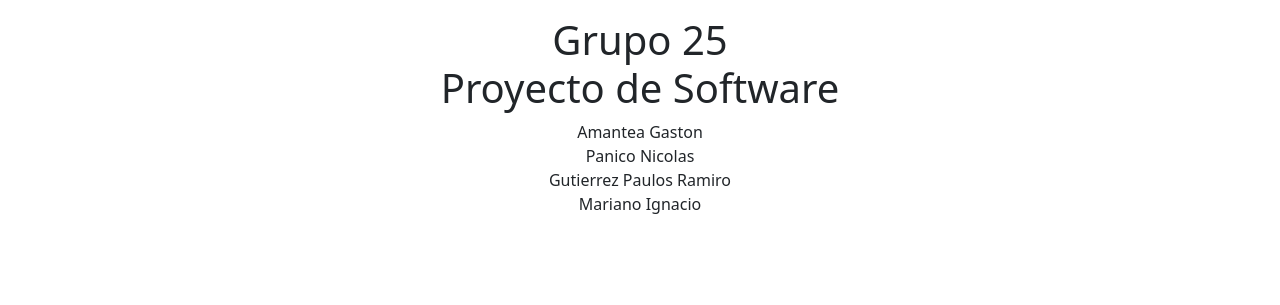
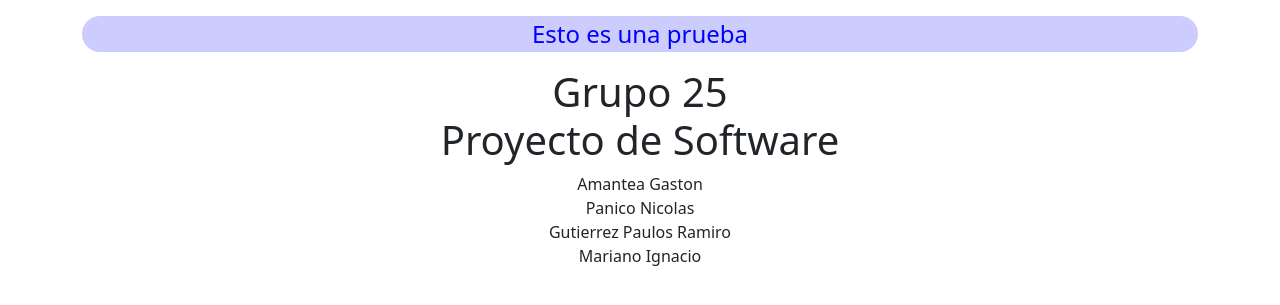
Before and after one commit to pnco200/proyecto-de-software, a Flask app: page / in a window 1280 px wide. Shown: the part 64-369 px from the top of the page. Run offline with Flask 3, Linux system fonts and the light colour scheme.

Commit message:
Añadida la snackbar (flashes)

```diff
--- a/admin/src/web/__init__.py
+++ b/admin/src/web/__init__.py
@@ -1,4 +1,4 @@
-from flask import Flask, render_template
+from flask import Flask, render_template, flash
 from src.web import error
 from src.core import database
 from src.web.config import config
@@ -18,6 +18,7 @@ def create_app(env="development", static_folder="../../static"):
 
     @app.get("/")
     def home():
+        flash("Esto es una prueba", 'info')
         return render_template("home.html", user={"is_authenticated":False}) #Hay que mandarle si el usuario esta logeado o no
 
     @app.get("/sendmailtest")
--- a/admin/src/web/templates/layout_navbar.html
+++ b/admin/src/web/templates/layout_navbar.html
@@ -1,13 +1,15 @@
 <!DOCTYPE html>
 <html lang="en">
 <head>
+    {% block head %}
     <meta charset="UTF-8">
     <meta name="viewport" content="width=device-width, initial-scale=1.0">
-	<link rel="stylesheet" href="../../../static/styles/navbar.css">
+	<link rel="stylesheet" href="{{url_for('static', filename='styles/navbar.css')}}">
     <!-- Bootstrap 5 CSS -->
     <link href="https://cdn.jsdelivr.net/npm/bootstrap@5.3.2/dist/css/bootstrap.min.css" rel="stylesheet"
           integrity="sha384-T3c6CoIi6uLrA9TneNEoa7RxnatzjcDSCmG1MXxSR1GAsXEV/Dwwykc2MPK8M2HN" crossorigin="anonymous">
-    <title>CIDEPINT</title>
+    <title>{% block title%}{% endblock %}</title>
+    {% endblock %}
 </head>
 <body>
 <!-- Navbar -->
@@ -56,8 +58,19 @@
     </div>
 </nav>
 
-<div class="container mt-3">
-    {% block content %}{% endblock %}
+<div id="main" class="container mt-3">
+    <!-- Snackbar -->
+    {% with messages = get_flashed_messages(with_categories=true)%}
+        {% if messages %}
+            {% for category, message in messages %}
+                <p class="flash {{category}}"> {{ message }} </p>
+            {% endfor %}
+        {% endif %}
+    {% endwith %}
+
+    {% block content %}
+    <!-- Aca van los contenidos -->
+    {% endblock %}
 </div>
 
 <script src="https://cdn.jsdelivr.net/npm/bootstrap@5.3.2/dist/js/bootstrap.bundle.min.js"
--- a/admin/static/styles/navbar.css
+++ b/admin/static/styles/navbar.css
@@ -7,3 +7,25 @@
     max-width: 2rem;
     max-height: 2rem;
 }
+
+p.flash{
+    width: 100%;
+    text-align: center;
+    font-size: 1.5rem;
+    border-radius: 25px;
+}
+
+p.flash.error{
+    color: red;
+    background-color: #ffcccc;
+}
+
+p.flash.success{
+    color: green;
+    background-color: #ccffcc;
+}
+
+p.flash.info{
+    color: blue;
+    background-color: #ccccff;
+}
```
